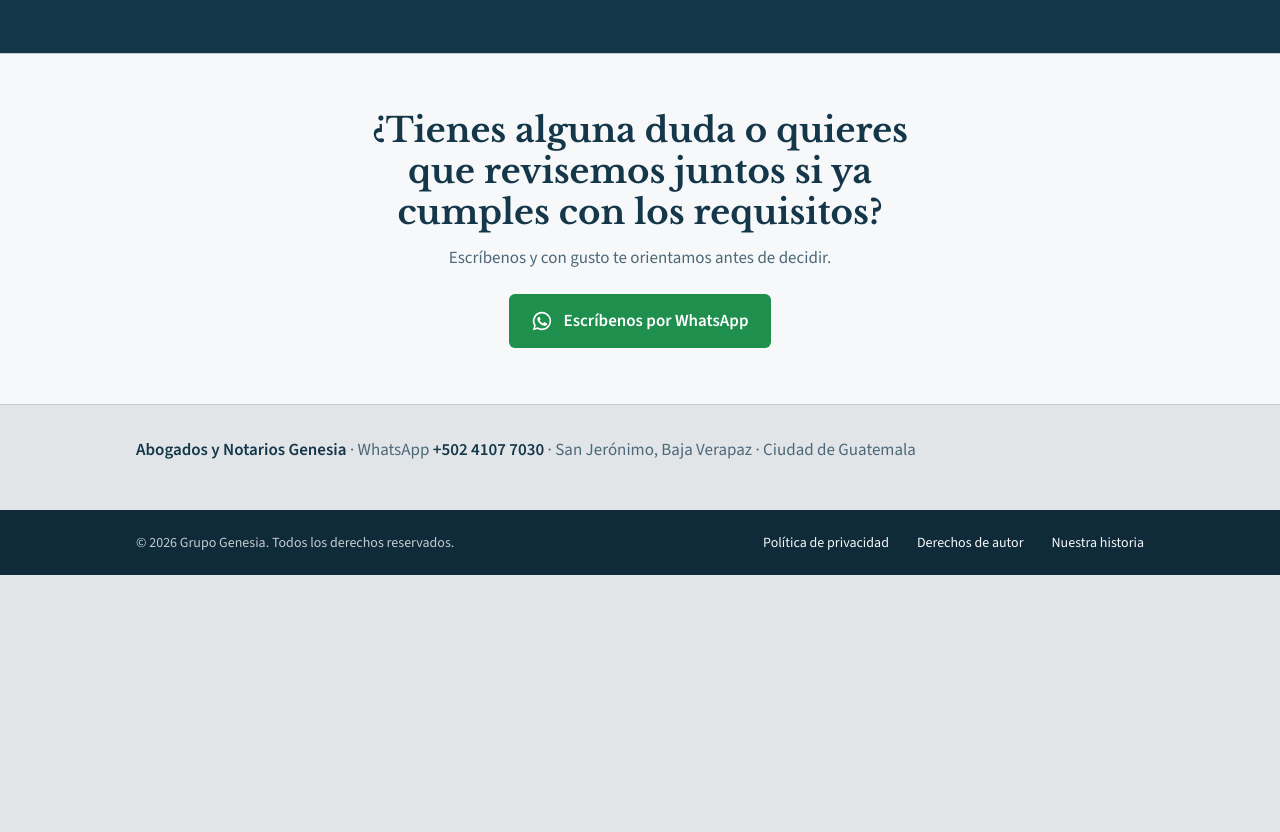
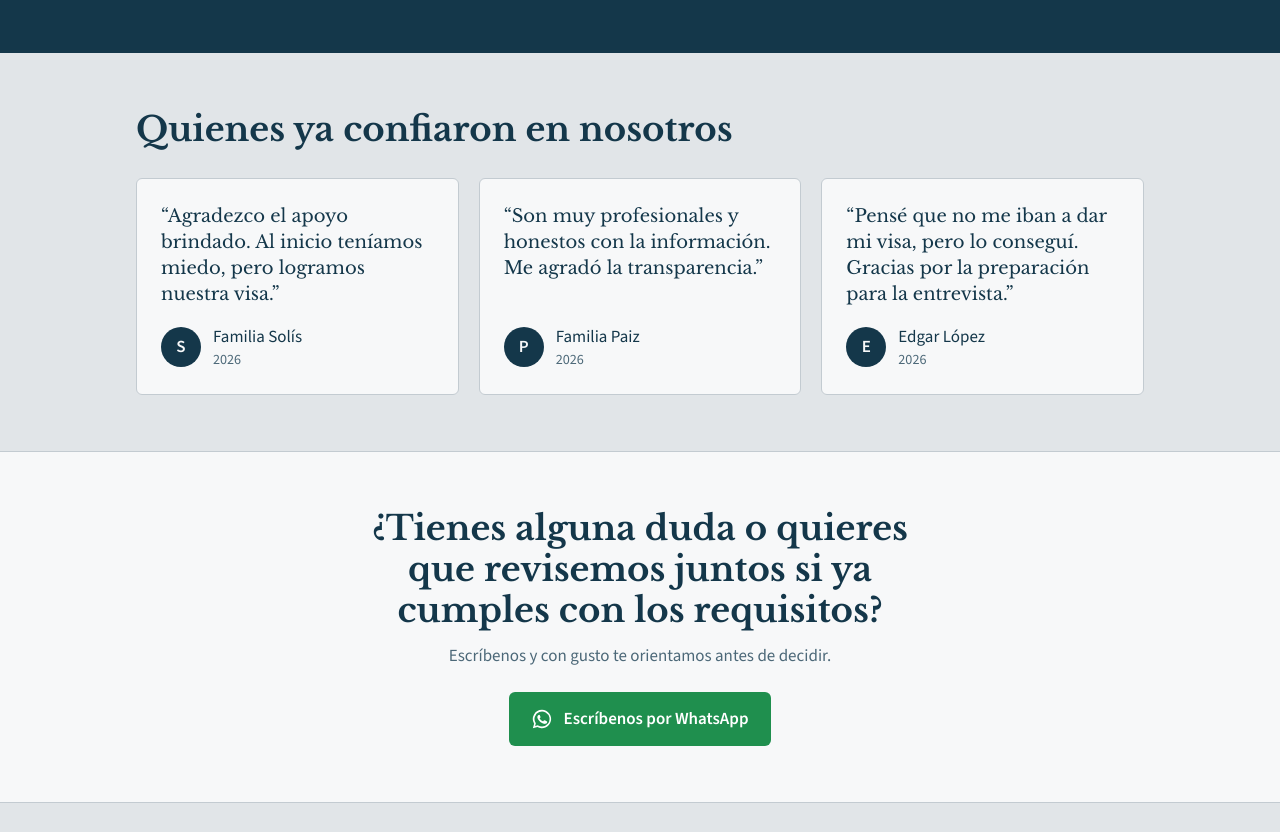
Before and after one commit to grupogenesia/Academia-Juridica, a plain HTML site: page public/visas/americana/index.html in a window 1280 px wide. Shown: the part 3320-4152 px from the top of the page. Before the commit the page ends 3895 px from the top, so only its background shows below. Drawn offline with nearby package versions, Linux system fonts and the light colour scheme.

Commit message:
Visa americana: testimonios reales 2026 (Solís, Paiz, Edgar López)
Co-Authored-By: Claude Opus 5.5 <noreply@anthropic.com>
Claude-Session: https://claude.ai/code/session_01KTAScENFqVRrU2e1zHHUf4

```diff
--- a/public/visas/americana/index.html
+++ b/public/visas/americana/index.html
@@ -524,22 +524,21 @@
   </section>
 
   <!-- ===================== 6. TESTIMONIOS ===================== -->
-  <!-- Oculta hasta tener testimonios reales de visa americana: quita "hidden" para mostrarla -->
-  <section class="seccion" hidden>
+  <section class="seccion">
     <div class="contenedor">
       <h2>Quienes ya confiaron en nosotros</h2>
       <div class="testimonios">
         <figure class="testimonio">
-          <blockquote>“Excelente servicio, ya tengo mi visa mexicana.”</blockquote>
-          <figcaption><span class="inicial" aria-hidden="true">S</span><span>Sofía Rodríguez <small>Enero 2026</small></span></figcaption>
+          <blockquote>“Agradezco el apoyo brindado. Al inicio teníamos miedo, pero logramos nuestra visa.”</blockquote>
+          <figcaption><span class="inicial" aria-hidden="true">S</span><span>Familia Solís <small>2026</small></span></figcaption>
         </figure>
         <figure class="testimonio">
-          <blockquote>“Excelente servicio, ya tengo mi visa mexicana.”</blockquote>
-          <figcaption><span class="inicial" aria-hidden="true">S</span><span>Shantall <small>Marzo 2026</small></span></figcaption>
+          <blockquote>“Son muy profesionales y honestos con la información. Me agradó la transparencia.”</blockquote>
+          <figcaption><span class="inicial" aria-hidden="true">P</span><span>Familia Paiz <small>2026</small></span></figcaption>
         </figure>
         <figure class="testimonio">
-          <blockquote>“Excelente servicio, ya tengo mi visa mexicana.”</blockquote>
-          <figcaption><span class="inicial" aria-hidden="true">E</span><span>Elmer Pérez <small>Junio 2026</small></span></figcaption>
+          <blockquote>“Pensé que no me iban a dar mi visa, pero lo conseguí. Gracias por la preparación para la entrevista.”</blockquote>
+          <figcaption><span class="inicial" aria-hidden="true">E</span><span>Edgar López <small>2026</small></span></figcaption>
         </figure>
       </div>
     </div>
```
